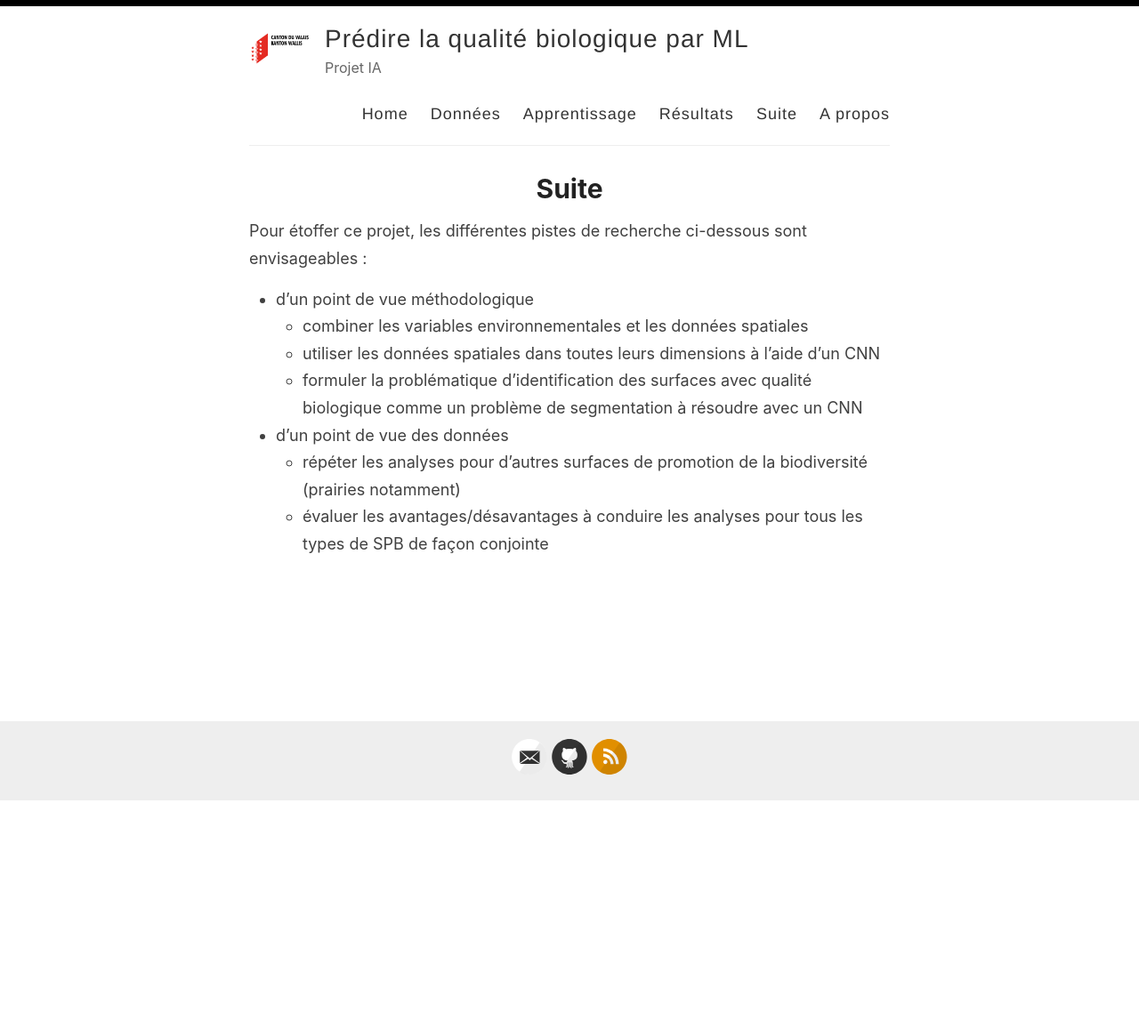
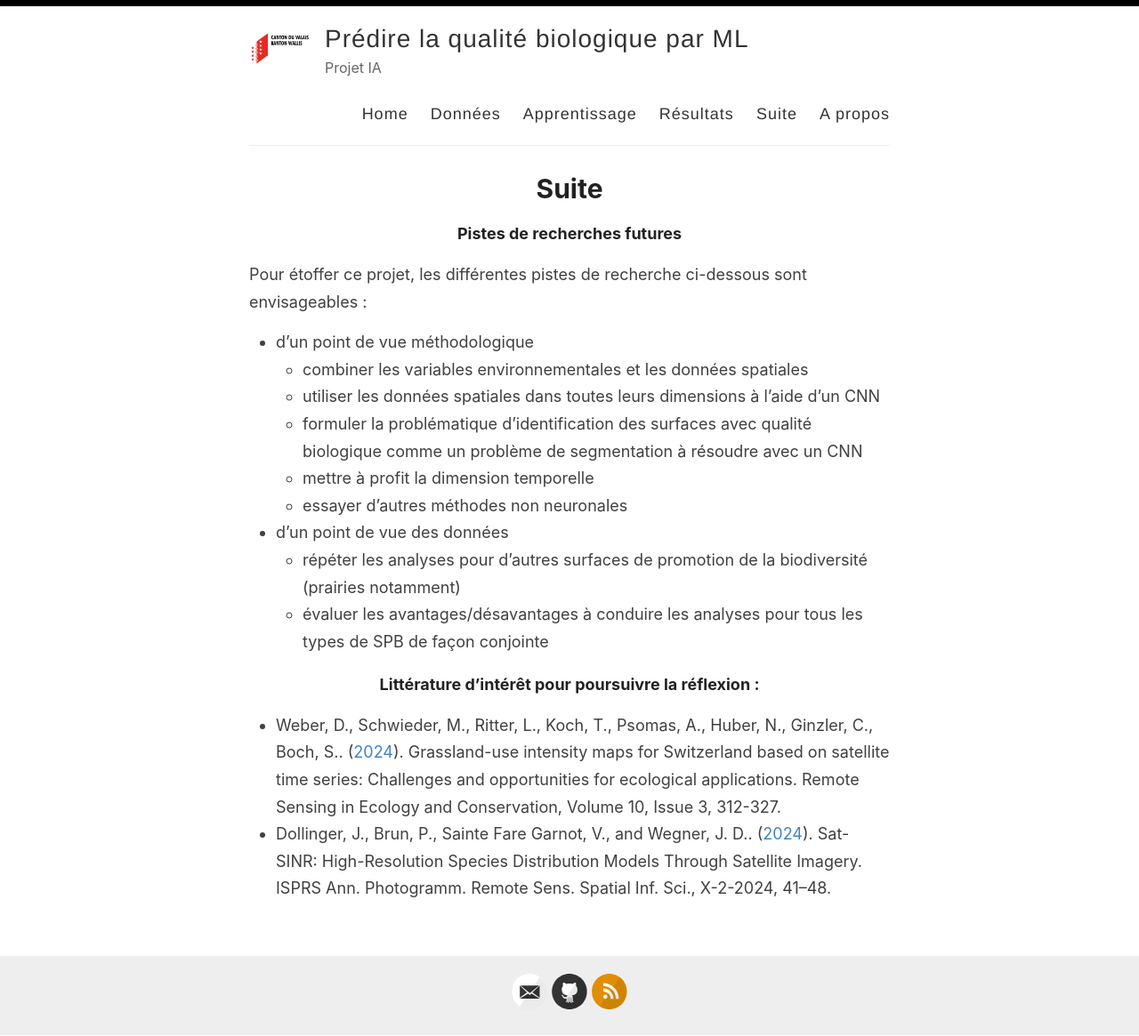
Before and after one commit to sca-opdir/sber-biodiversite-ml-prediction, a Jekyll site: the page built from _pages/suite.md, in a window 1280 px wide. Shown: the whole page at 89% size. Built offline with Jekyll 4.4.1, drawn with Linux system fonts in a browser that asks for light colours; before the commit the page ends 901 px from its top, so only the background shows below that.

Commit message:
Update suite.md

```diff
--- a/_pages/suite.md
+++ b/_pages/suite.md
@@ -3,6 +3,8 @@ layout: page
 permalink: /suite/
 title: Suite
 ---
+
+#### Pistes de recherches futures
 
 Pour étoffer ce projet, les différentes pistes de recherche ci-dessous sont envisageables :
 
@@ -10,7 +12,16 @@ Pour étoffer ce projet, les différentes pistes de recherche ci-dessous sont en
     * combiner les variables environnementales et les données spatiales
     * utiliser les données spatiales dans toutes leurs dimensions à l'aide d'un CNN
     * formuler la problématique d'identification des surfaces avec qualité biologique comme un problème de segmentation à résoudre avec un CNN
+    * mettre à profit la dimension temporelle
+    * essayer d'autres méthodes non neuronales
 
 * d'un point de vue des données
     * répéter les analyses pour d'autres surfaces de promotion de la biodiversité (prairies notamment)
     * évaluer les avantages/désavantages à conduire les analyses pour tous les types de SPB de façon conjointe
+
+
+
+#### Littérature d'intérêt pour poursuivre la réflexion :
+
+* Weber, D., Schwieder, M., Ritter, L., Koch, T., Psomas, A., Huber, N., Ginzler, C., Boch, S.. ([2024](https://doi.org/10.1002/rse2.372)). Grassland-use intensity maps for Switzerland based on satellite time series: Challenges and opportunities for ecological applications. Remote Sensing in Ecology and Conservation, Volume 10, Issue 3, 312-327.
+* Dollinger, J., Brun, P., Sainte Fare Garnot, V., and Wegner, J. D.. ([2024](https://doi.org/10.5194/isprs-annals-X-2-2024-41-2024)). Sat-SINR: High-Resolution Species Distribution Models Through Satellite Imagery. ISPRS Ann. Photogramm. Remote Sens. Spatial Inf. Sci., X-2-2024, 41–48.
```
